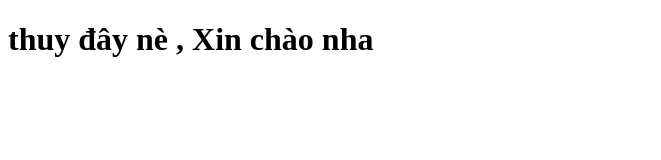
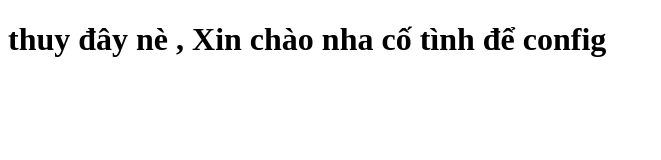
Before and after one commit to minhthuy203/demo_init, a plain HTML site: page home.html in a window 1280 px wide. Shown: the whole page, without its empty margins (0-661 px from the left). Drawn offline with Linux system fonts and the light colour scheme.

Commit message:
Update home.html

```diff
--- a/home.html
+++ b/home.html
@@ -7,6 +7,6 @@
     <title>Document</title>
 </head>
 <body>
-    <h1>thuy đây nè , Xin chào nha</h1>
+    <h1>thuy đây nè , Xin chào nha cố tình để config</h1>
 </body>
 </html>
```
